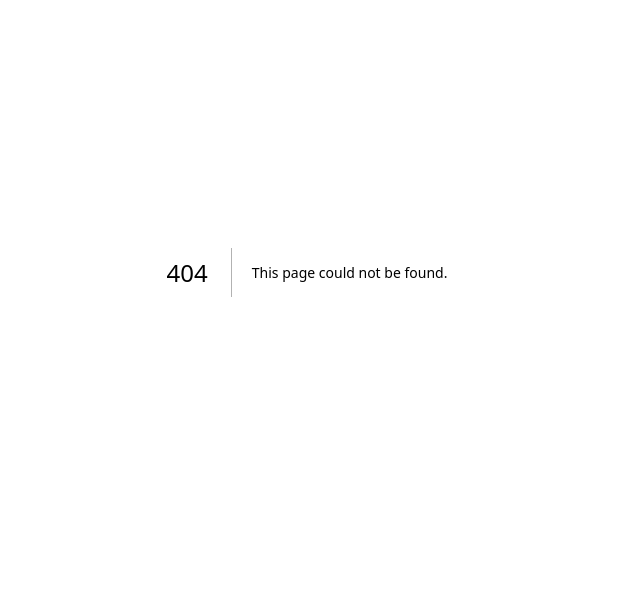
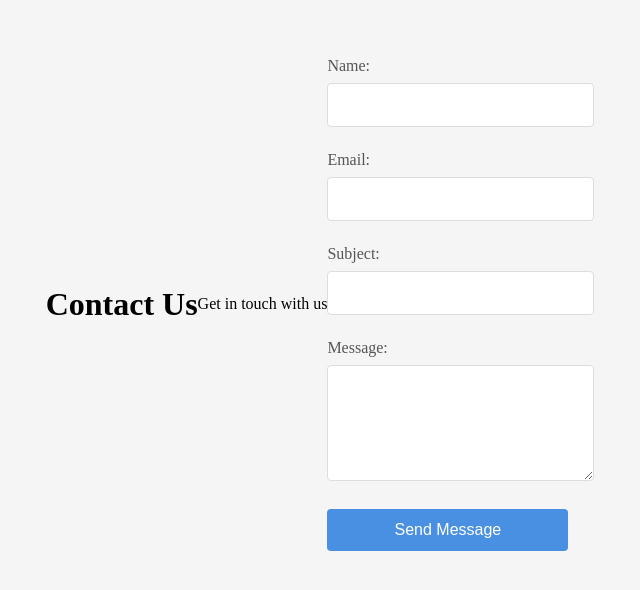
Before and after one commit to rajeshsarkar95/potfolio, a Next.js app: page /components/contact in a window 1280 px wide. Before the commit this address had no page. Shown: the part 128-718 px from the top of the page, without its empty margins (333-973 px from the left). Built offline with nearby package versions, Linux system fonts and the light colour scheme.

Commit message:
code changes

```diff
--- /dev/null
+++ b/src/app/components/contact/contact.css
@@ -0,0 +1,79 @@
+.contact-container {
+    min-height: 100vh;
+    background-color: #f5f5f5;
+    padding: 2rem;
+    display: flex;
+    justify-content: center;
+    align-items: center;
+}
+
+.contact-form {
+    background-color: white;
+    padding: 2rem;
+    border-radius: 8px;
+    box-shadow: 0 2px 10px rgba(0, 0, 0, 0.1);
+    width: 100%;
+    max-width: 500px;
+}
+
+.contact-form h1 {
+    text-align: center;
+    margin-bottom: 2rem;
+    color: #333;
+}
+
+.form-group {
+    margin-bottom: 1.5rem;
+}
+
+.form-group label {
+    display: block;
+    margin-bottom: 0.5rem;
+    color: #555;
+}
+
+.form-group input,
+.form-group textarea {
+    width: 100%;
+    padding: 0.75rem;
+    border: 1px solid #ddd;
+    border-radius: 4px;
+    font-size: 1rem;
+}
+
+.form-group textarea {
+    resize: vertical;
+}
+
+.form-group input:focus,
+.form-group textarea:focus {
+    outline: none;
+    border-color: #4a90e2;
+    box-shadow: 0 0 0 2px rgba(74, 144, 226, 0.2);
+}
+
+button {
+    width: 100%;
+    padding: 0.75rem;
+    background-color: #4a90e2;
+    color: white;
+    border: none;
+    border-radius: 4px;
+    font-size: 1rem;
+    cursor: pointer;
+    transition: background-color 0.2s;
+}
+
+button:hover {
+    background-color: #357abd;
+}
+
+@media (max-width: 768px) {
+    .contact-container {
+        padding: 1rem;
+    }
+
+    .contact-form {
+        padding: 1.5rem;
+    }
+}
--- /dev/null
+++ b/src/app/components/contact/page.js
@@ -0,0 +1,85 @@
+'use client';
+import { useState } from 'react';
+import './contact.css';
+
+export default function Contact() {
+  const [formData, setFormData] = useState({
+    name: '',
+    email: '',
+    subject: '',
+    message: ''
+  });
+
+  const handleChange = (e) => {
+    setFormData({
+      ...formData,
+      [e.target.name]: e.target.value
+    });
+  };
+
+  const handleSubmit = (e) => {
+    e.preventDefault();
+    console.log('Form submitted:', formData);
+    setFormData({
+      name: '',
+      email: '',
+      subject: '',
+      message: ''
+    });
+  };
+
+  return (
+    <div className="contact-container">
+      <h1>Contact Us</h1>
+      <p>Get in touch with us</p>
+
+      <form onSubmit={handleSubmit}>
+        <div className="form-group">
+          <label>Name:</label>
+          <input
+            type="text"
+            name="name"
+            value={formData.name}
+            onChange={handleChange}
+            required
+          />
+        </div>
+
+        <div className="form-group">
+          <label>Email:</label>
+          <input
+            type="email"
+            name="email"
+            value={formData.email}
+            onChange={handleChange}
+            required
+          />
+        </div>
+
+        <div className="form-group">
+          <label>Subject:</label>
+          <input
+            type="text"
+            name="subject"
+            value={formData.subject}
+            onChange={handleChange}
+            required
+          />
+        </div>
+
+        <div className="form-group">
+          <label>Message:</label>
+          <textarea
+            name="message"
+            value={formData.message}
+            onChange={handleChange}
+            required
+            rows="5"
+          />
+        </div>
+
+        <button type="submit">Send Message</button>
+      </form>
+    </div>
+  );
+}
--- a/src/app/components/mainbar/page.js
+++ b/src/app/components/mainbar/page.js
@@ -8,7 +8,7 @@ function Mainbar() {
       <div className="Main_conatainer">
         <div className="profile_section">
           <h3>Hello, i’m</h3>
-          <h1>Rajesh Sarkar</h1>
+          <h1>Rajesh S.Sarkar</h1>
           <p>
             Freelance Softwere developer, Fullstack developer, & Data Miner. <br />I
             create seamless web experiences for end-users.
--- a/src/app/components/nabvar/page.js
+++ b/src/app/components/nabvar/page.js
@@ -1,15 +1,12 @@
-"use client"
+"use client";
 import React, { useState } from "react";
 import "./navbar.css";
 import Link from "next/link";
-
 function Navbar() {
   const [isSidebarOpen, setIsSidebarOpen] = useState(false);
-
   const toggleSidebar = () => {
     setIsSidebarOpen(!isSidebarOpen);
   };
-
   return (
     <div>
       <nav>
--- a/src/app/components/skills/skills.css
+++ b/src/app/components/skills/skills.css
@@ -4,7 +4,7 @@
   padding: 20px;
 }
 .sub_card {
-  width: 75%;
+  width: 77%;
   display: flex;
   flex-wrap: wrap;
   flex-direction: row;
@@ -69,7 +69,7 @@ p {
   margin-top: 4px;
 }
 .Skills_heading {
-  margin-left: 211px;
+  margin-left: 196px;
   color: rgb(113, 4, 215);
 }
 @media (max-width: 1024px) {
--- a/src/app/page.js
+++ b/src/app/page.js
@@ -2,6 +2,8 @@ import React from "react";
 import Navbar from "./components/nabvar/page";
 import Mainbar from "./components/mainbar/page";
 import Skill from "./components/skills/page";
+import Contact from "./components/contact/page";
+
 
 export default function App() {
   return (
```
Also changed, not shown: src/app/components/mainbar/mainbar.css (+5 -4 lines), src/app/components/nabvar/navbar.css (+4 -11 lines).
